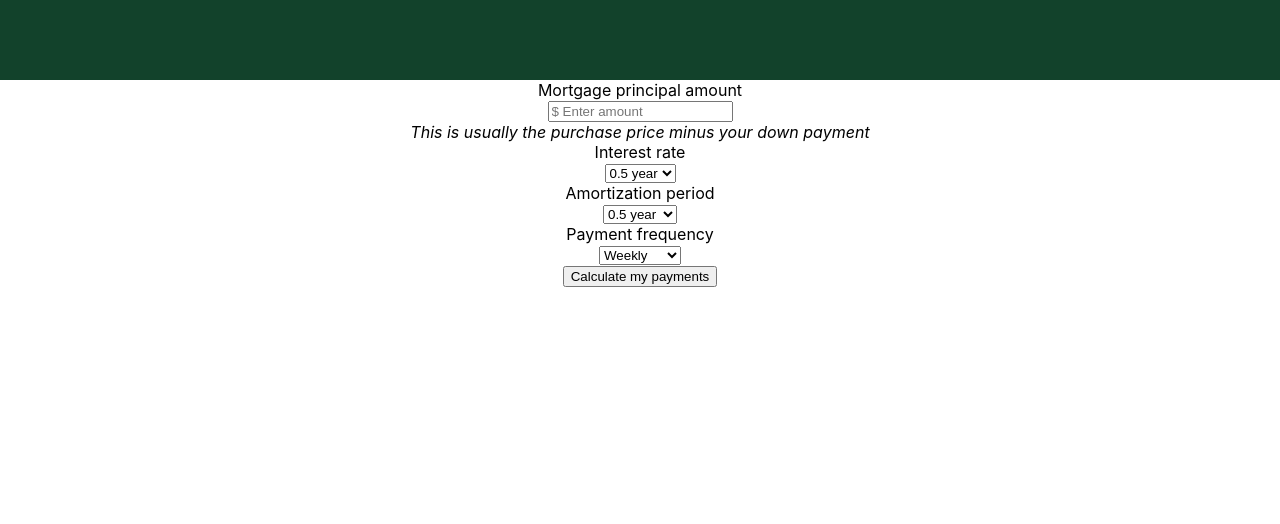
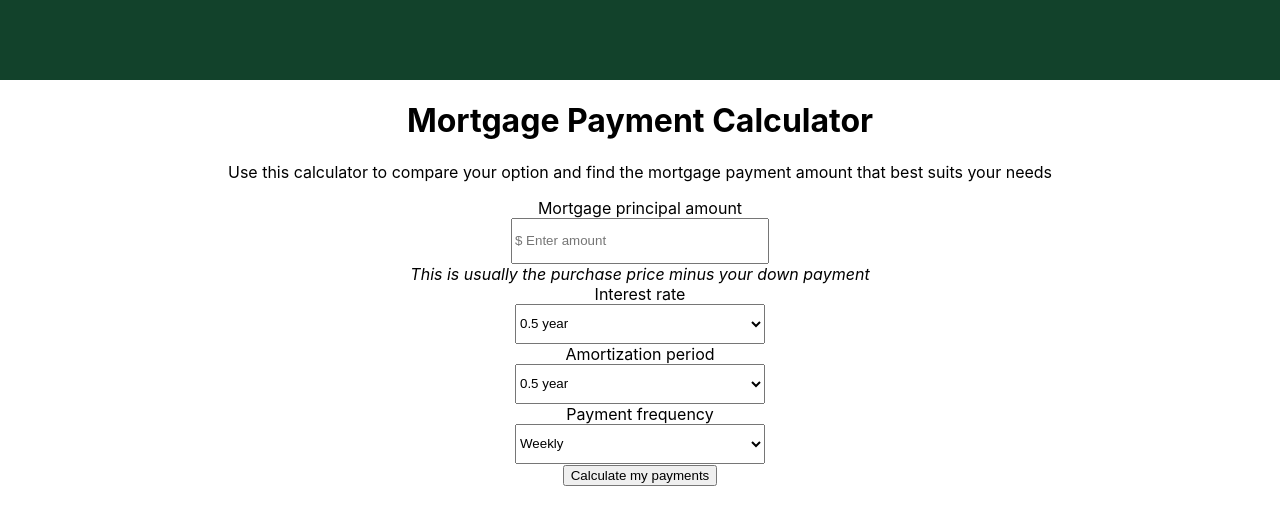
Before and after one commit to AbhilashPaul/SensibleHousing, a React (Create React App) app in the folder react-mortgagecalc/: page / in a window 1280 px wide. Shown: the top 524 px of the page. Built offline with nearby package versions, Linux system fonts and the light colour scheme.

Commit message:
CalcFormStyle.css added for styling Calculateform.js

```diff
--- a/react-mortgagecalc/src/App.js
+++ b/react-mortgagecalc/src/App.js
@@ -27,6 +27,12 @@ function App() {
         <header className="App-header"></header>
       </div>
       <div>
+          <h1>Mortgage Payment Calculator</h1>
+      </div>
+      <div>
+          <p>Use this calculator to compare your option and find the mortgage payment amount that best suits your needs</p>
+      </div>
+      <div>
         <CalculateForm />
       </div>
     </div>
--- /dev/null
+++ b/react-mortgagecalc/src/components/CalcFormStyle.css
@@ -0,0 +1,23 @@
+.Amount {
+    height: 40px;
+    width: 250px;
+}
+
+.Interest {
+    height: 40px;
+    width: 250px;
+}
+
+.Amortization {
+    height: 40px;
+    width: 250px;
+}
+
+.Payment {
+    height: 40px;
+    width: 250px;
+}
+
+label{
+    margin-top: 5px;
+}
--- a/react-mortgagecalc/src/components/CalculateForm.js
+++ b/react-mortgagecalc/src/components/CalculateForm.js
@@ -1,4 +1,5 @@
 import React, { Component } from 'react'
+import './CalcFormStyle.css'
 
 //class rce
 class CalculateForm extends Component {
@@ -45,7 +46,7 @@ class CalculateForm extends Component {
                         <label>{this.state.amount}</label>
                     </div>
                     <div>
-                        <input onClick = {()=>this.clickHandler()} placeholder={this.state.hintamount}></input>
+                        <input className="Amount" onClick = {()=>this.clickHandler()} placeholder={this.state.hintamount}></input>
                     </div>
                     <div>
                         <i>{this.state.information}</i>
@@ -62,7 +63,7 @@ class CalculateForm extends Component {
                         <label>{this.state.interest}</label>
                     </div>
                     <div>
-                        <select>
+                        <select className="Interest">
                             <option >0.5 year</option>
                             <option >2 years</option>
                         </select>
@@ -71,7 +72,7 @@ class CalculateForm extends Component {
                         <label>{this.state.amortization}</label>
                     </div>
                     <div>
-                        <select>
+                        <select className="Amortization">
                             <option >0.5 year</option>
                             <option >2 years</option>
                             <option >3 years</option>
@@ -103,7 +104,7 @@ class CalculateForm extends Component {
                         <label>{this.state.payment}</label>
                     </div>
                     <div>
-                        <select>
+                        <select className="Payment">
                             <option >Weekly</option>
                             <option >Bi-Weekly</option>
                             <option >Monthly</option>
```
